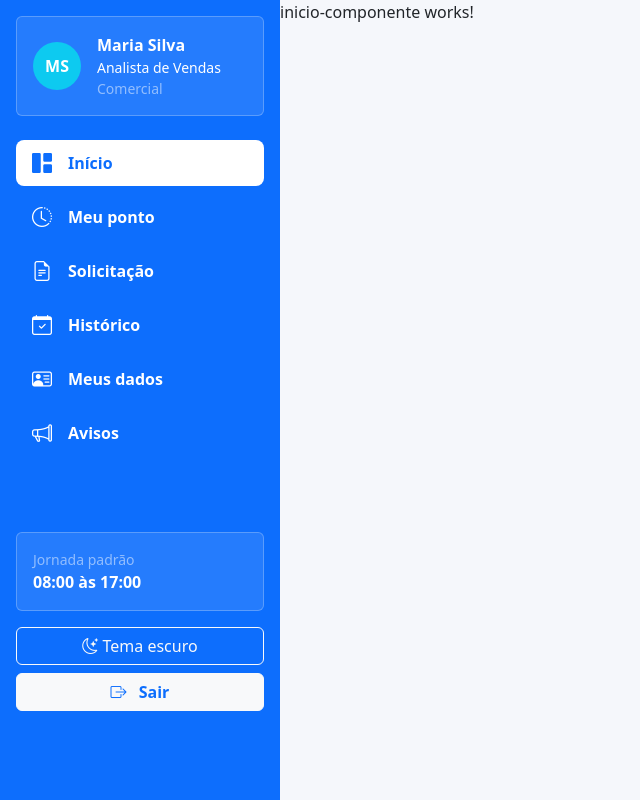
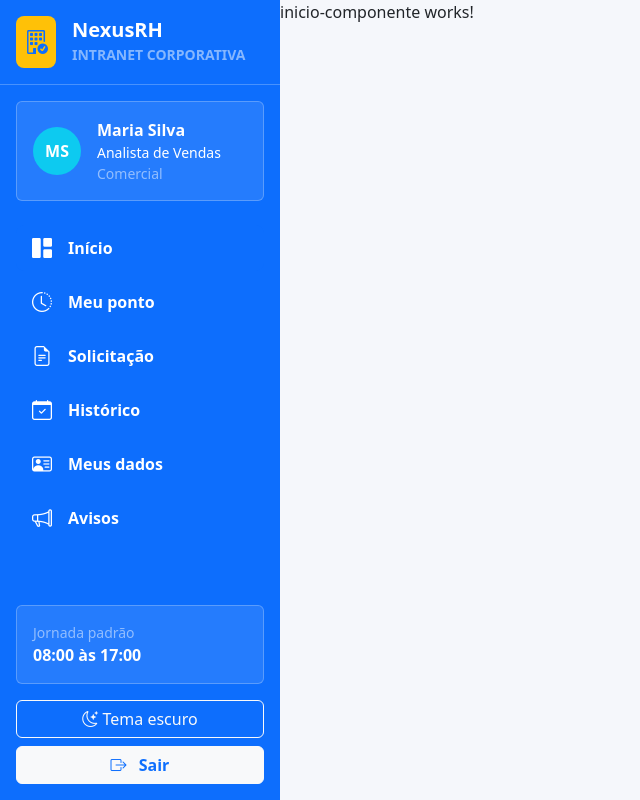
Before and after one commit to gavar-dev/sistema-gestao-absenteismo, an Angular app: page / in a window 1280 px wide. Shown: the whole page, without its empty margins (0-640 px from the left). Built offline with nearby package versions, Linux system fonts and the light colour scheme.

Commit message:
fix: corrigindo erro de logo da sidbar

```diff
--- a/src/app/shared/sidebar/sidebar.css
+++ b/src/app/shared/sidebar/sidebar.css
@@ -1,5 +1,7 @@
 .sidebar-bootstrap {
   --bs-offcanvas-width: 280px;
+  background-color: var(--app-sidebar-bg);
+  color: var(--app-sidebar-text);
 }
 
 .sidebar-avatar {
@@ -8,13 +10,41 @@
   flex: 0 0 48px;
 }
 
-.sidebar-bootstrap .nav-link:hover {
-  background: rgba(255, 255, 255, .16);
+.sidebar-user-card,
+.sidebar-info-card {
+  background-color: rgba(255, 255, 255, 0.10);
+  border: 1px solid rgba(255, 255, 255, 0.25);
+  color: var(--app-sidebar-text);
 }
 
-.sidebar-bootstrap .nav-link.active {
-  color: var(--bs-primary) !important;
-  background: var(--bs-white);
+.sidebar-link {
+  color: var(--app-sidebar-text);
+}
+
+.sidebar-link:hover {
+  background-color: var(--app-sidebar-hover);
+  color: var(--app-sidebar-text);
+}
+
+.sidebar-link.active {
+  background-color: var(--app-sidebar-active-bg);
+  color: var(--app-sidebar-active-text);
+}
+
+.sidebar-logo-box {
+  background-color: #ffc107;
+  color: var(--app-primary);
+}
+
+.sidebar-logout-btn {
+  background-color: var(--app-sidebar-active-bg);
+  border-color: var(--app-sidebar-active-bg);
+  color: var(--app-sidebar-active-text);
+}
+
+.sidebar-logout-btn:hover {
+  filter: brightness(0.96);
+  color: var(--app-sidebar-active-text);
 }
 
 @media (min-width: 992px) {
@@ -26,10 +56,18 @@
     visibility: visible !important;
     transform: none !important;
     border-right: 0;
+    overflow: hidden;
+    display: flex;
+    flex-direction: column;
+  }
+
+  .sidebar-bootstrap .offcanvas-header {
+    display: flex !important;
+    flex: 0 0 auto;
   }
 
   .sidebar-bootstrap .offcanvas-body {
-    height: calc(100vh - 73px);
-    overflow-y: auto;
+    flex: 1 1 auto;
+    overflow-y: hidden;
   }
 }
```
Also changed, not shown: src/app/shared/sidebar/sidebar.html (+15 -30 lines).
